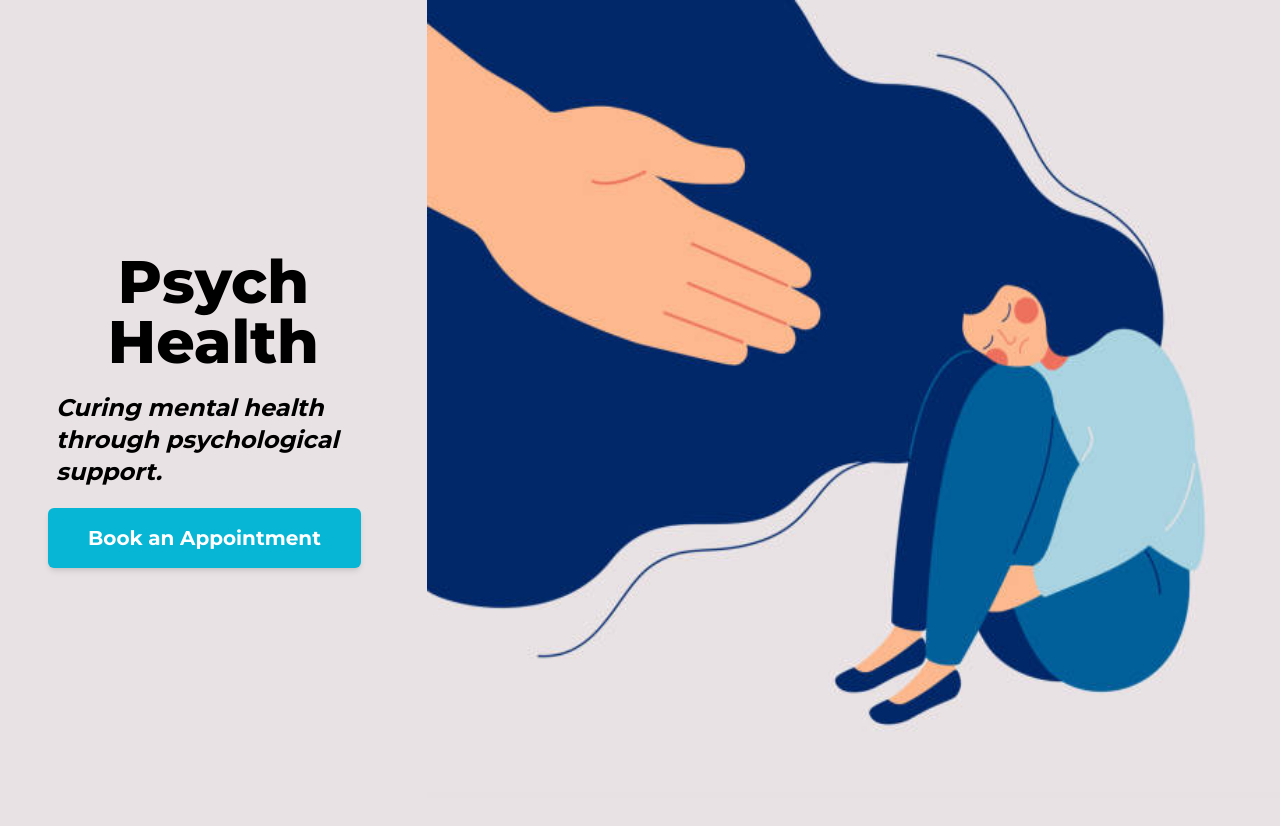
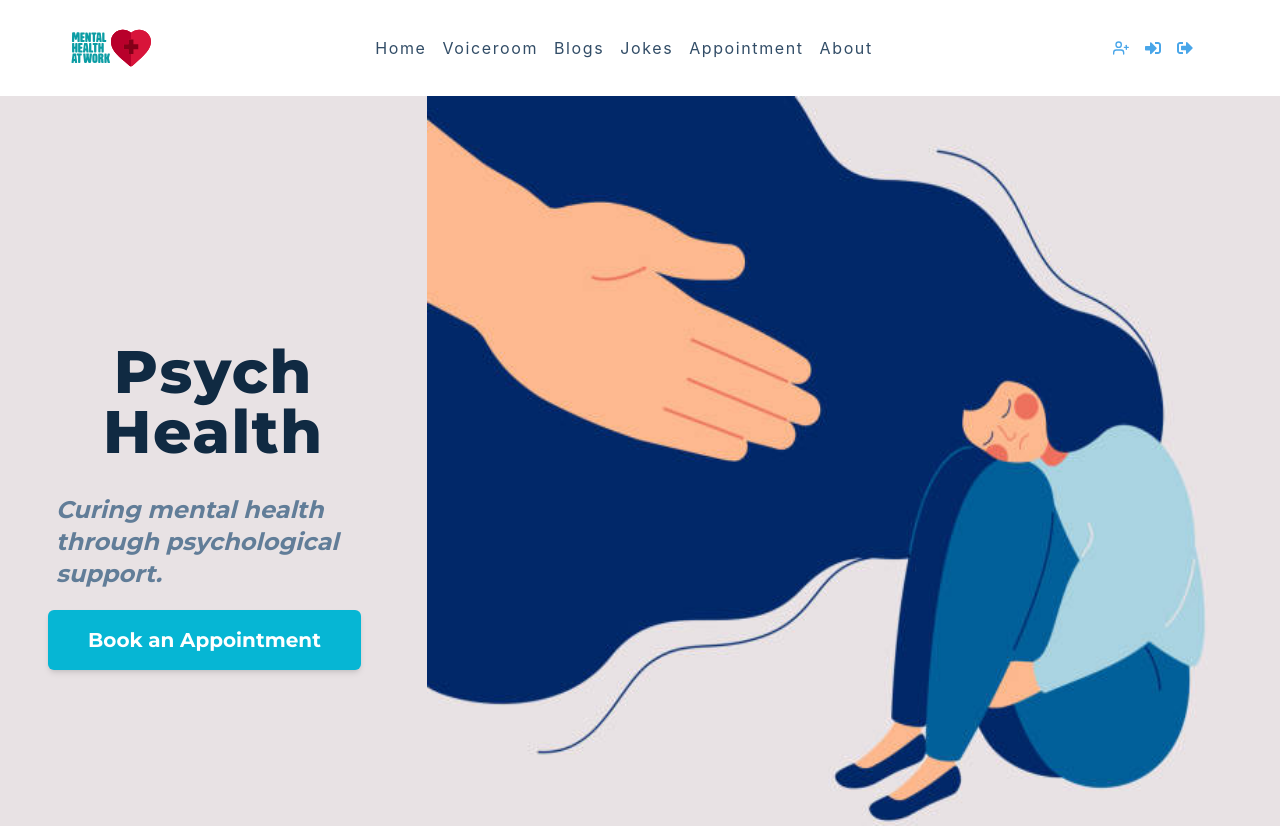
Before and after one commit to saatviknagpal/Mind-Matters, a React (Create React App) app in the folder frontend/: page / in a window 1280 px wide. Shown: the top 826 px of the page. Built offline with nearby package versions, Linux system fonts and the light colour scheme.

Commit message:
requirements changes

```diff
--- a/frontend/src/components/navbar/Navbar.js
+++ b/frontend/src/components/navbar/Navbar.js
@@ -47,7 +47,7 @@ const Navbar = () => {
 					{auth.map((authicon) => {
 						const { id, url, icon } = authicon;
 						return (
-              <li key={id}>
+							<li key={id} className="mx-2">
 								<a href={url}>{icon}</a>
 							</li>
 						);
--- a/frontend/src/pages/Homepage/Homepage.js
+++ b/frontend/src/pages/Homepage/Homepage.js
@@ -2,6 +2,7 @@ import art from "../../assets/art.jpg";
 import IssueCards from "../../components/IssueCards/Issuecards";
 import { FaWineGlassAlt } from "react-icons/fa";
 import { Link } from "react-router-dom";
+import Navbar from "../../components/navbar/Navbar";
 
 function Homepage() {
 	let arr = [
@@ -38,6 +39,7 @@ function Homepage() {
 	];
 	return (
 		<>
+			<Navbar />
 			<div className="bg-[#E8E2E4] font-Montserrat w-full h-full">
 				<div className="grid grid-cols-3">
 					<div className="bg-[#E8E2E4] w-full h-screen flex justify-center flex-col items-center">
@@ -79,8 +81,8 @@ function Homepage() {
 				</h1>
 				<div className="grid grid-cols-2 mt-10">
 					<div className="px-20">
-            <p className="text-2xl font-semibold mb-5">
-              <p className="text-4xl font-extrabold mb-5">
+						<p className="text-2xl font-semibold mb-5 text-black">
+							<p className="text-4xl font-extrabold mb-5 text-black">
 								Why Should You Read A Blog?
 							</p>
 							Mental illness is real and it isn't always in a person's control.
```
Also changed, not shown: 2 other files (tests, documents, lock files or other folders). Lines whose indentation alone changed are shown as unchanged.
